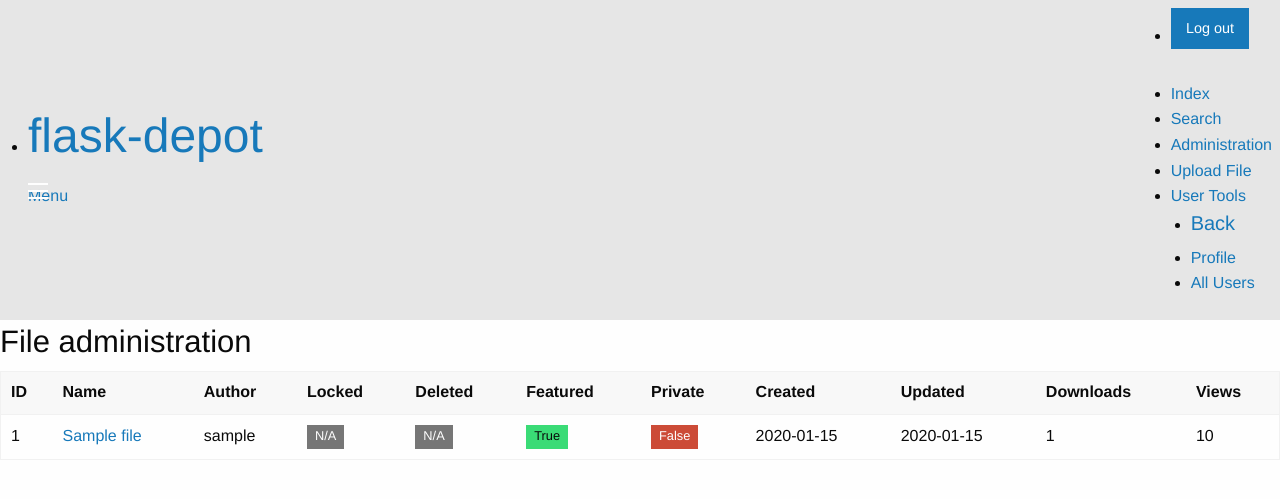
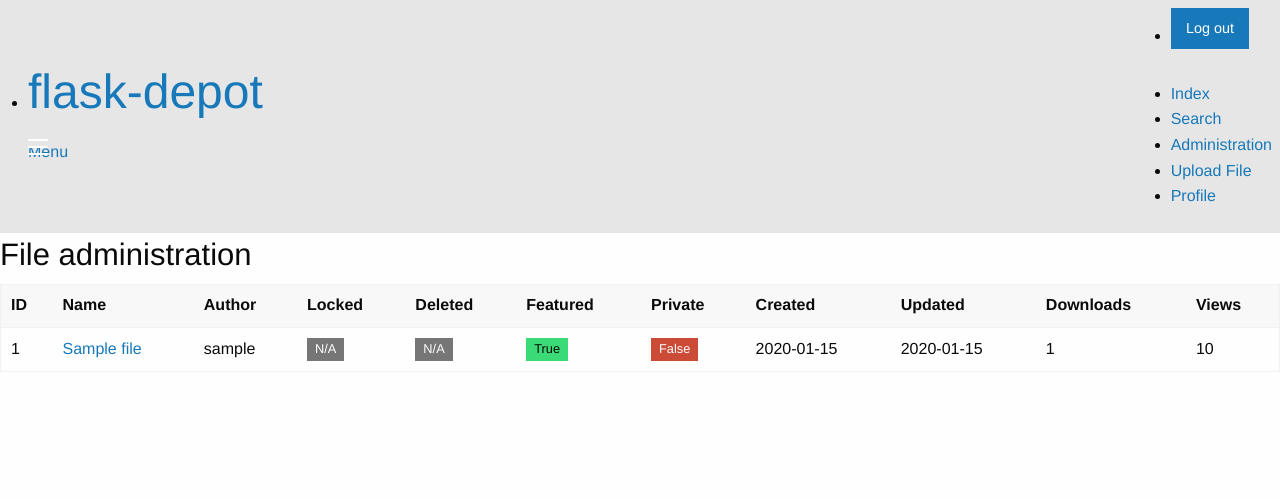
Before and after one commit to caspervg/FlaskDepot, a Flask app: page /admin/file in a window 1280 px wide. Shown: the top 499 px of the page. Run offline with Flask 2, Linux system fonts and the light colour scheme; a user stored in the database is signed in; tables that the repository leaves empty hold one stand-in row (values such as "Sample post"); some libraries are stand-ins or nearby versions.

Commit message:
Remove user_all from navbar

```diff
--- a/flaskdepot/templates/layout.html
+++ b/flaskdepot/templates/layout.html
@@ -48,12 +48,7 @@
                         {% if current_user.group.is_uploader %}
                             {{ render_nav('file.upload', 'upload', 'Upload File', active_page) }}
                         {% endif %}
-                        <li class="has-dropdown"><a href="#">User Tools</a>
-                            <ul class="dropdown">
-                                {{ render_nav('user.user_me', 'profile', 'Profile', active_page) }}
-                                {{ render_nav('user.user_all', 'userall', 'All Users', active_page) }}
-                            </ul>
-                        </li>
+                        {{ render_nav('user.user_me', 'profile', 'Profile', active_page) }}
                     {% endif %}
                 </ul>
             </section>
```
